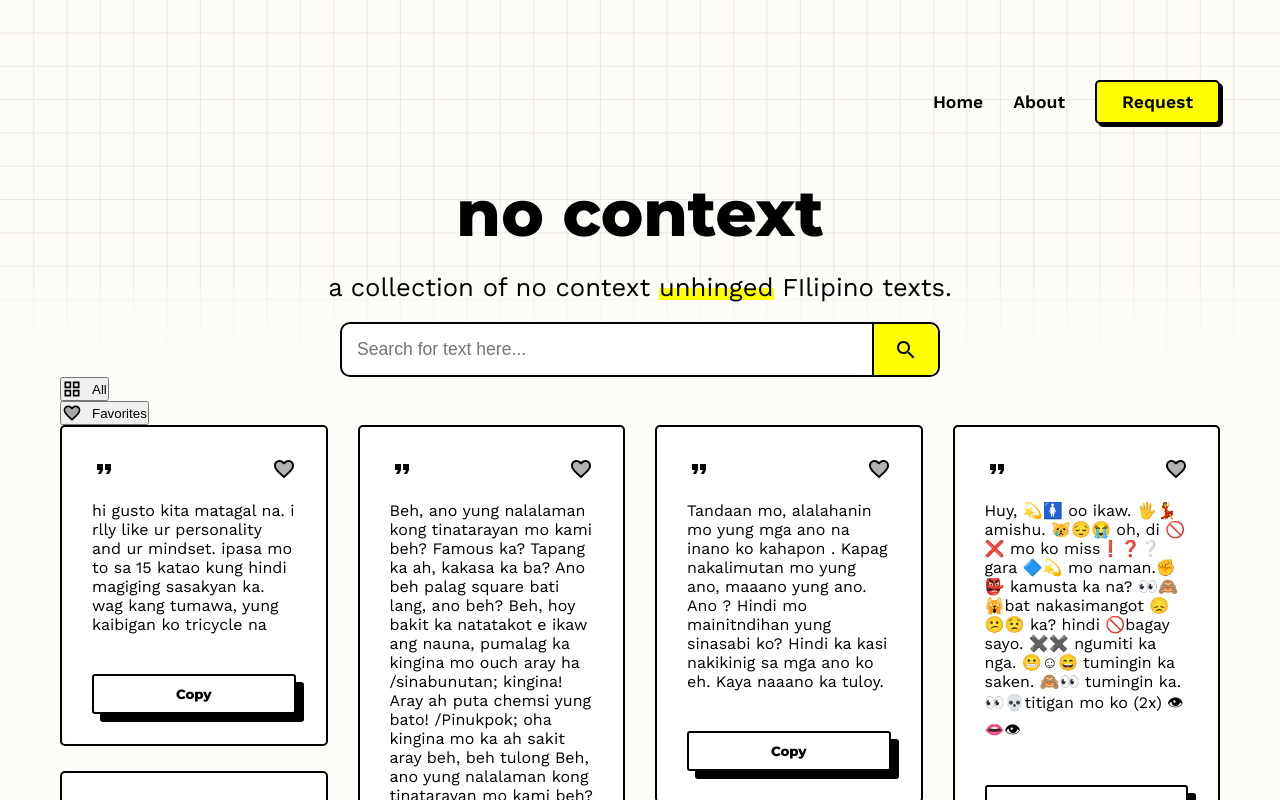
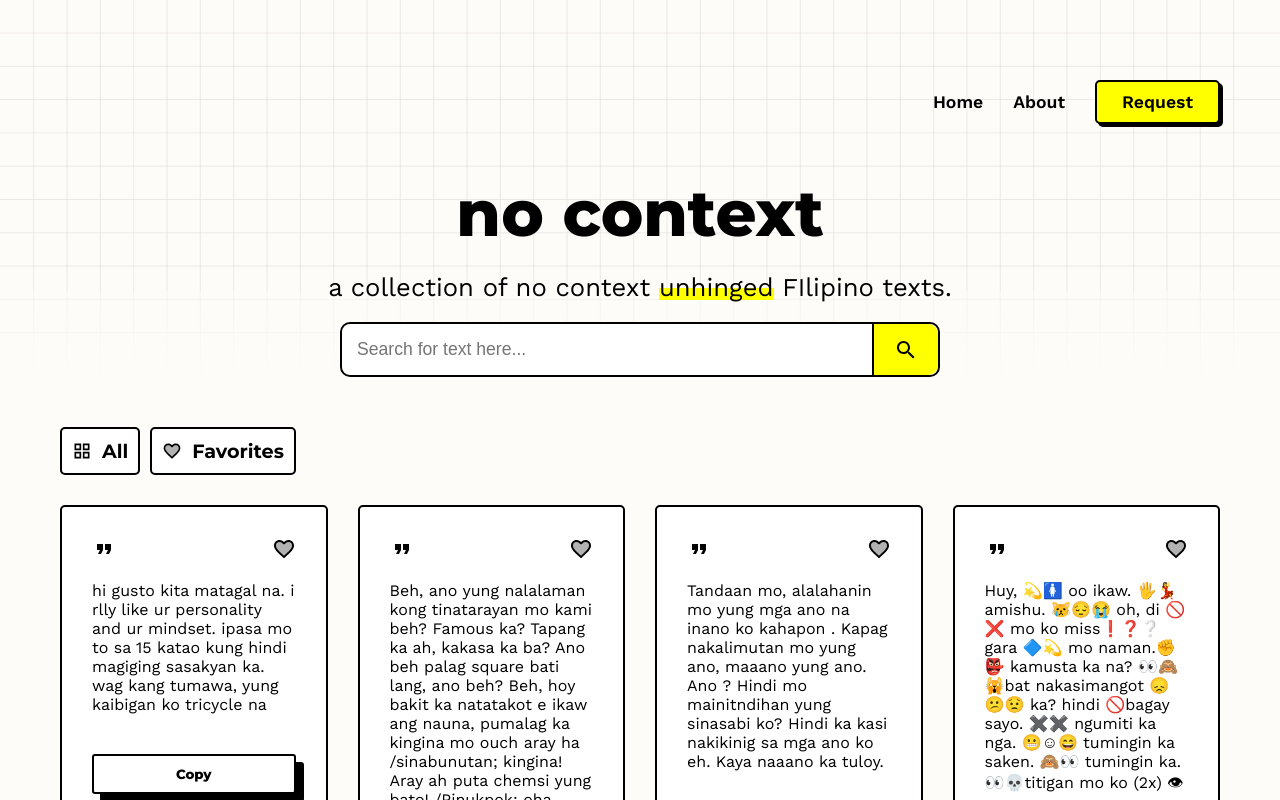
Before and after one commit to sn-tin/no-context-app, a React (Create React App) app: page / in a window 1280 px wide. Shown: the top 800 px of the page. Built offline with nearby package versions, Linux system fonts and the light colour scheme.

Commit message:
Comment pagination styles

```diff
--- a/src/styles/_buttons-pagination.scss
+++ b/src/styles/_buttons-pagination.scss
@@ -1,26 +1,26 @@
-// .buttons-paginatiom {
-//     display: flex;
-//     flex-direction: row;
-//     justify-content: space-between;
-//     align-items: center;
-//     margin: 50px 0 30px;
-//     .button-group {
-//         display: flex;
-//         gap: 10px;
-//     }
-//     button {
-//         display: flex;
-//         align-items: center;
-//         font-size: clamp(0.9rem, 2.5vw, 1.2rem);
-//         @include WorkSans(600);
-//         padding: 5px 10px;
-//         @include Buttons(600, 5px);
-//         &:hover {
-//             background-color: #FFFF00;
-//             @include blackShadow(3px);
-//         }
-//     }
-// }
+.buttons-paginatiom {
+    display: flex;
+    flex-direction: row;
+    justify-content: space-between;
+    align-items: center;
+    margin: 50px 0 30px;
+    .button-group {
+        display: flex;
+        gap: 10px;
+    }
+    button {
+        display: flex;
+        align-items: center;
+        font-size: clamp(0.9rem, 2.5vw, 1.2rem);
+        @include WorkSans(600);
+        padding: 5px 10px;
+        @include Buttons(600, 5px);
+        &:hover {
+            background-color: #FFFF00;
+            @include blackShadow(3px);
+        }
+    }
+}
 
 #all-btn, #fave-btn {
     display: flex;
@@ -36,28 +36,28 @@
     content: 'Favorites';
 }
 
-.pagination {
-    ul {
-        display: flex;
-        flex-direction: row;
-        gap: 10px;
-        list-style-type: none;
-    }
-    .page-num {
-        font-size: clamp(1.1rem, 2.5vw, 1.3rem);
-        // line-height: 1.5;
-        @include WorkSans(400);
-        cursor: pointer;
-    }
-    .page-num.active {
-        background-color: #FFFF00;
-        border: 2px solid #000000;
-        border-radius: 5px;
-        padding: 5px 10px;
-        @include WorkSans(700);
-        transition: background-color 0.3s ease-in;
-    }
-}
+// .pagination {
+//     ul {
+//         display: flex;
+//         flex-direction: row;
+//         gap: 10px;
+//         list-style-type: none;
+//     }
+//     .page-num {
+//         font-size: clamp(1.1rem, 2.5vw, 1.3rem);
+//         // line-height: 1.5;
+//         @include WorkSans(400);
+//         cursor: pointer;
+//     }
+//     .page-num.active {
+//         background-color: #FFFF00;
+//         border: 2px solid #000000;
+//         border-radius: 5px;
+//         padding: 5px 10px;
+//         @include WorkSans(700);
+//         transition: background-color 0.3s ease-in;
+//     }
+// }
 
 .active-btn {
     background-color: #FFFF00 !important;
@@ -66,24 +66,24 @@
 }
 
 @media screen and (min-width: 800px) {
-    // .buttons-paginatiom {
-    //     button {
-    //         padding: 10px;
-    //         @include Buttons(600, 5px);
-    //         &:hover {
-    //             @include blackShadow(5px);
-    //         }
-    //     }
-    // }
+    .buttons-paginatiom {
+        button {
+            padding: 10px;
+            @include Buttons(600, 5px);
+            &:hover {
+                @include blackShadow(5px);
+            }
+        }
+    }
     #all-btn, #fave-btn {
         gap: 10px;
     }
     .active-btn {
         @include blackShadow(5px);
     }
-    .pagination {
-        ul {
-            gap: 15px;
-        }
-    }
+    // .pagination {
+    //     ul {
+    //         gap: 15px;
+    //     }
+    // }
 }
```
